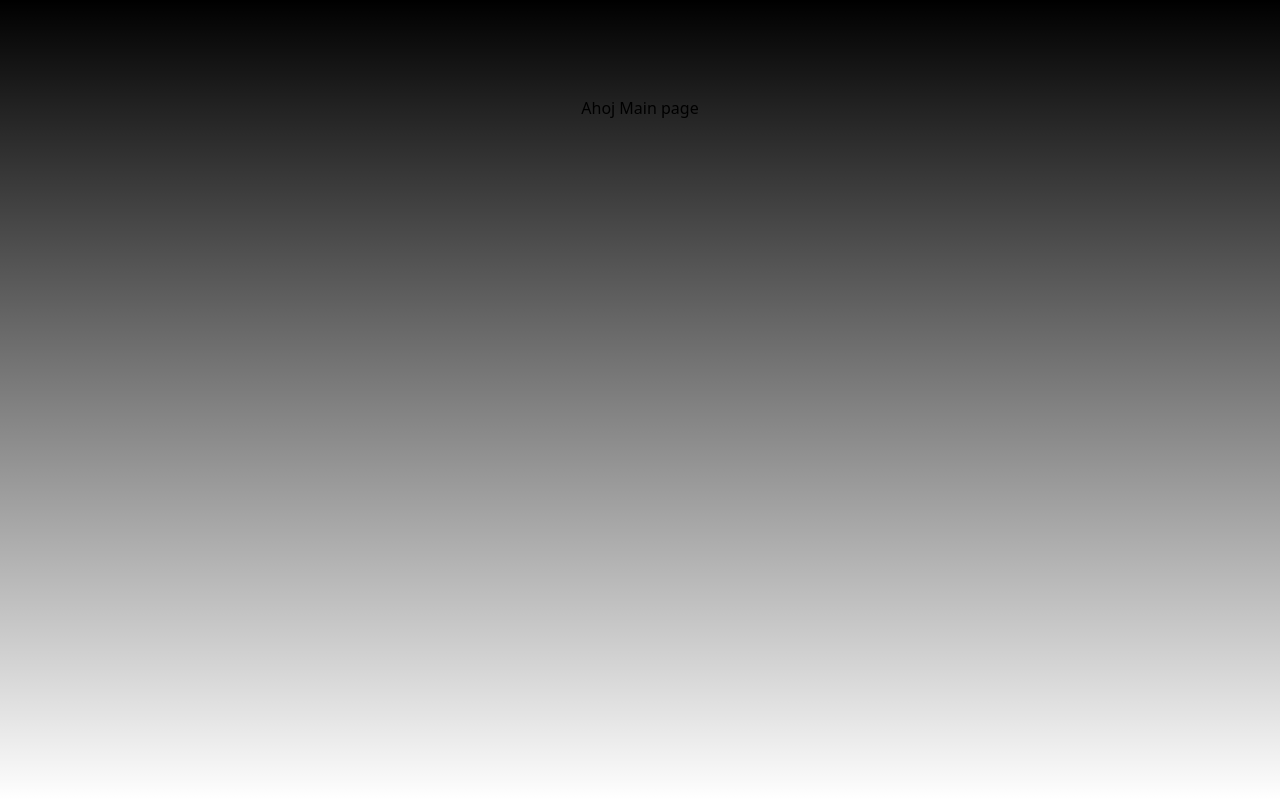
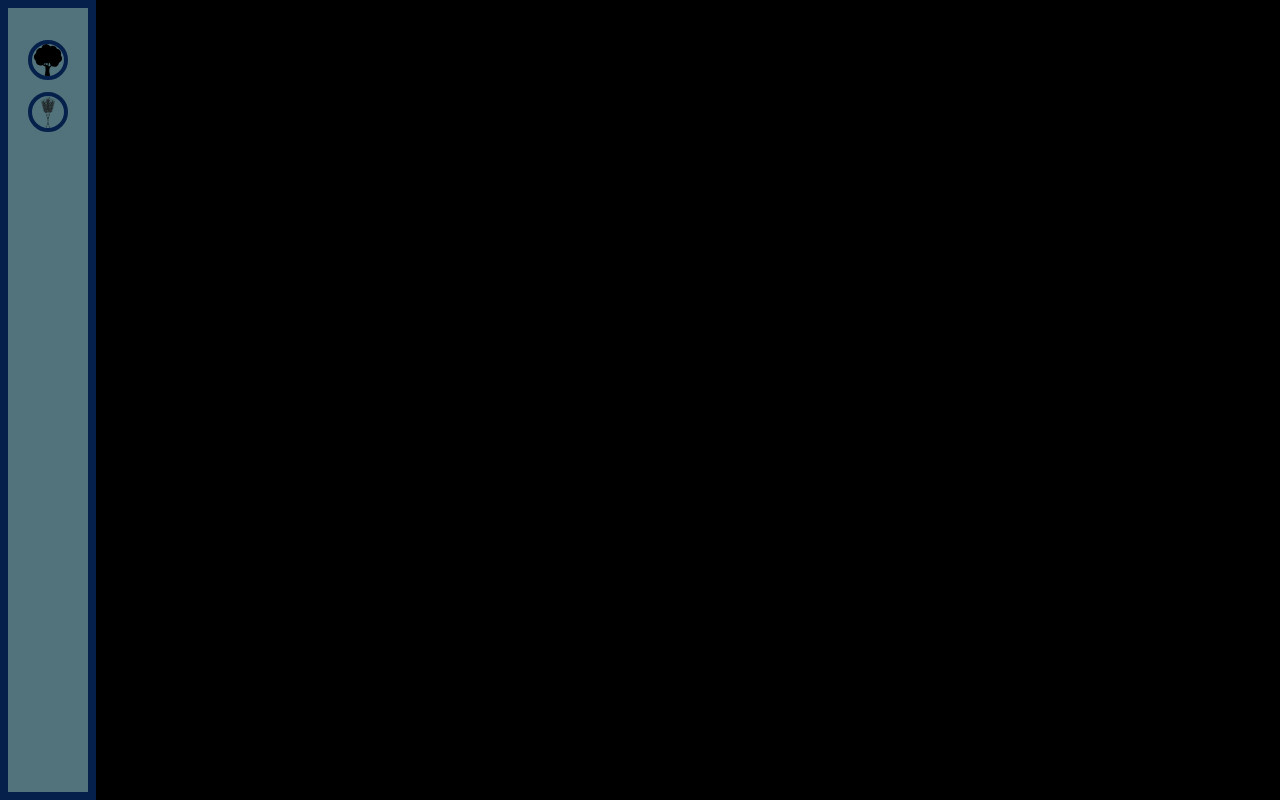
Before and after one commit to cplprince/kingdoms, a Next.js app in the folder FE/: page / in a window 1280 px wide. Built offline with nearby package versions, Linux system fonts and the light colour scheme.

Commit message:
sidebar brasko (#2)
* sidebar brasko

* fix Sibebar

* uprava classy

```diff
--- a/FE/src/app/page.tsx
+++ b/FE/src/app/page.tsx
@@ -1,9 +1,11 @@
 "use client";
+
+import { Sidebar } from "@/components/sidebar/Sidebar";
 
 export default function Home() {
   return (
-    <main className="flex min-h-screen flex-col items-center justify-between p-24">
-      <div>Ahoj Main page</div>
+    <main>
+      <Sidebar />
     </main>
   );
 }
--- /dev/null
+++ b/FE/src/assets/index.ts
@@ -0,0 +1,11 @@
+import tree from './tree-silhouette.svg'
+import corn from './corn.webp'
+
+export const images = [{
+    src: tree,
+    alt: "tree"
+},
+{
+    src: corn,
+    alt: 'corn'
+}]
--- /dev/null
+++ b/FE/src/components/sidebar/Components.module.css
@@ -0,0 +1,11 @@
+.sidebarContainer {
+    @apply h-full flex   border-solid border-8 border-primary-first bg-white fixed
+}
+
+.sidebarDivImg {
+    @apply w-10 h-10 rounded-full flex justify-center items-center cursor-pointer mx-auto border-4 border-primary-first hover:rounded-md  transition-all  duration-200 ease-in-out m-3
+}
+
+.sidebarImg {
+    @apply w-full h-full rounded-full object-contain hover:rounded-none  duration-200 ease-in-out
+}
--- /dev/null
+++ b/FE/src/components/sidebar/Sidebar.tsx
@@ -0,0 +1,30 @@
+import React, { FC } from "react";
+import Image from "next/image";
+
+import { cn } from "../../../lib/utils";
+import styles from "./Components.module.css";
+import { images } from "../../assets";
+
+export const Sidebar: FC = () => {
+  const sidebarContent = cn("bg-primary-second", "p-5");
+
+  return (
+    <div className={styles.sidebarContainer}>
+      <div className={sidebarContent}>
+        {images.map((image, index) => {
+          return (
+            <div className={styles.sidebarDivImg} key={`${image.alt}-${index}`}>
+              <Image
+                src={image.src}
+                alt={image.alt}
+                width={100}
+                height={100}
+                className={styles.sidebarImg}
+              />
+            </div>
+          );
+        })}
+      </div>
+    </div>
+  );
+};
```
Also changed, not shown: FE/src/assets/corn.webp (added), FE/src/assets/tree-silhouette.svg (added).
